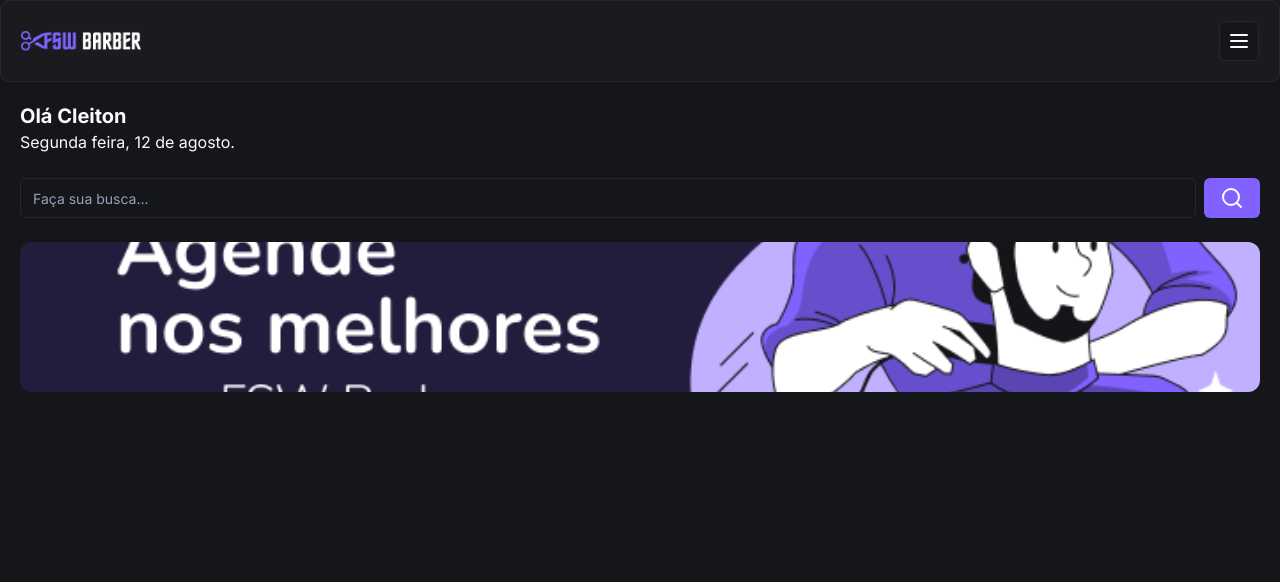
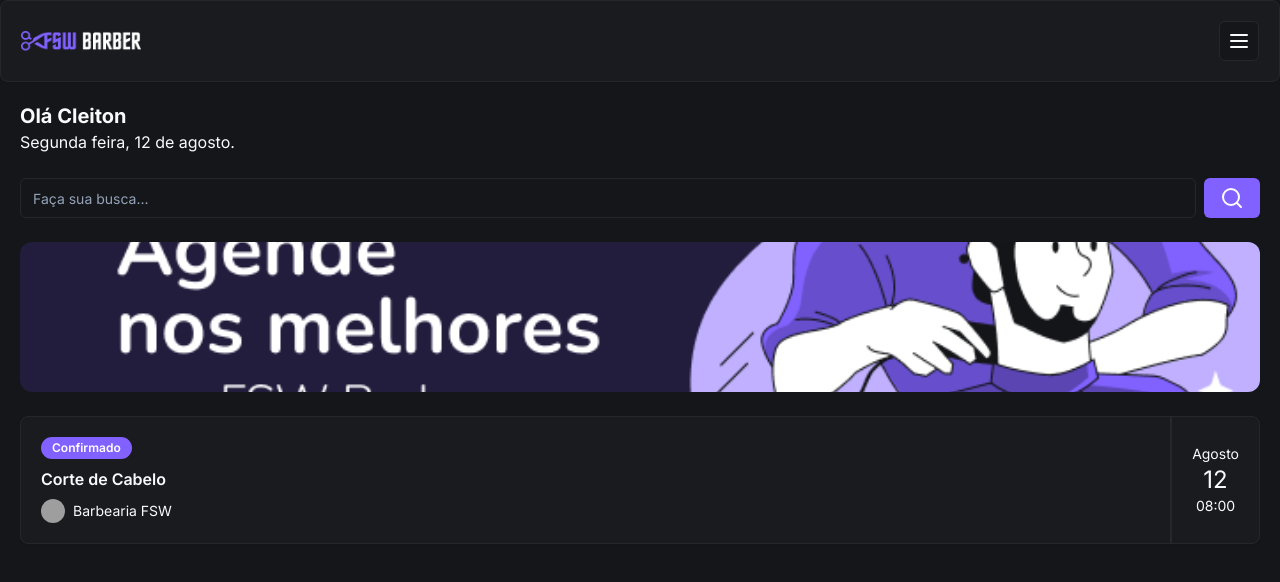
Before and after one commit to SzCleiton/FSW-barber, a Next.js app: page / in a window 1280 px wide. Shown: the top 582 px of the page. Built offline with nearby package versions, Linux system fonts and the light colour scheme; grey boxes are pictures that could not be loaded.

Commit message:
feat: add booking item

```diff
--- /dev/null
+++ b/app/_components/ui/avatar.tsx
@@ -0,0 +1,50 @@
+"use client"
+
+import * as React from "react"
+import * as AvatarPrimitive from "@radix-ui/react-avatar"
+
+import { cn } from "@/app/_lib/utils"
+
+const Avatar = React.forwardRef<
+  React.ElementRef<typeof AvatarPrimitive.Root>,
+  React.ComponentPropsWithoutRef<typeof AvatarPrimitive.Root>
+>(({ className, ...props }, ref) => (
+  <AvatarPrimitive.Root
+    ref={ref}
+    className={cn(
+      "relative flex h-10 w-10 shrink-0 overflow-hidden rounded-full",
+      className,
+    )}
+    {...props}
+  />
+))
+Avatar.displayName = AvatarPrimitive.Root.displayName
+
+const AvatarImage = React.forwardRef<
+  React.ElementRef<typeof AvatarPrimitive.Image>,
+  React.ComponentPropsWithoutRef<typeof AvatarPrimitive.Image>
+>(({ className, ...props }, ref) => (
+  <AvatarPrimitive.Image
+    ref={ref}
+    className={cn("aspect-square h-full w-full", className)}
+    {...props}
+  />
+))
+AvatarImage.displayName = AvatarPrimitive.Image.displayName
+
+const AvatarFallback = React.forwardRef<
+  React.ElementRef<typeof AvatarPrimitive.Fallback>,
+  React.ComponentPropsWithoutRef<typeof AvatarPrimitive.Fallback>
+>(({ className, ...props }, ref) => (
+  <AvatarPrimitive.Fallback
+    ref={ref}
+    className={cn(
+      "flex h-full w-full items-center justify-center rounded-full bg-muted",
+      className,
+    )}
+    {...props}
+  />
+))
+AvatarFallback.displayName = AvatarPrimitive.Fallback.displayName
+
+export { Avatar, AvatarImage, AvatarFallback }
--- /dev/null
+++ b/app/_components/ui/badge.tsx
@@ -0,0 +1,36 @@
+import * as React from "react"
+import { cva, type VariantProps } from "class-variance-authority"
+
+import { cn } from "@/app/_lib/utils"
+
+const badgeVariants = cva(
+  "inline-flex items-center rounded-full border px-2.5 py-0.5 text-xs font-semibold transition-colors focus:outline-none focus:ring-2 focus:ring-ring focus:ring-offset-2",
+  {
+    variants: {
+      variant: {
+        default:
+          "border-transparent bg-primary text-primary-foreground hover:bg-primary/80",
+        secondary:
+          "border-transparent bg-secondary text-secondary-foreground hover:bg-secondary/80",
+        destructive:
+          "border-transparent bg-destructive text-destructive-foreground hover:bg-destructive/80",
+        outline: "text-foreground",
+      },
+    },
+    defaultVariants: {
+      variant: "default",
+    },
+  },
+)
+
+export interface BadgeProps
+  extends React.HTMLAttributes<HTMLDivElement>,
+    VariantProps<typeof badgeVariants> {}
+
+function Badge({ className, variant, ...props }: BadgeProps) {
+  return (
+    <div className={cn(badgeVariants({ variant }), className)} {...props} />
+  )
+}
+
+export { Badge, badgeVariants }
--- a/app/page.tsx
+++ b/app/page.tsx
@@ -3,6 +3,9 @@
 import { SearchIcon } from "lucide-react"
 import { Button } from "./_components/ui/button"
 import Image from "next/image"
+import { Card, CardContent } from "./_components/ui/card"
+import { Badge } from "./_components/ui/badge"
+import { Avatar, AvatarImage } from "./_components/ui/avatar"
 
 export default function Home() {
   return (
@@ -27,6 +30,29 @@
             className="rounded-xl object-cover"
           />
         </div>
+
+        <Card className="mt-6">
+          <CardContent className="flex justify-between p-0">
+            {/*esquerda*/}
+            <div className="flex flex-col gap-2 py-5 pl-5">
+              <Badge className="w-fit">Confirmado</Badge>
+              <h3 className="font-semibold">Corte de Cabelo</h3>
+
+              <div className="flex items-center gap-2">
+                <Avatar className="h-6 w-6">
+                  <AvatarImage src="https://utfs.io/f/c97a2dc9-cf62-468b-a851-bfd2bdde775f-16p.png"></AvatarImage>
+                </Avatar>
+                <p className="text-sm">Barbearia FSW</p>
+              </div>
+            </div>
+            {/*direita*/}
+            <div className="flex flex-col items-center justify-center border-l-2 border-solid px-5">
+              <p className="text-sm">Agosto</p>
+              <p className="text-2xl">12</p>
+              <p className="text-sm">08:00</p>
+            </div>
+          </CardContent>
+        </Card>
       </div>
     </div>
   )
--- a/package.json
+++ b/package.json
@@ -14,6 +14,7 @@
   },
   "dependencies": {
     "@prisma/client": "^5.18.0",
+    "@radix-ui/react-avatar": "^1.1.0",
     "@radix-ui/react-slot": "^1.1.0",
     "class-variance-authority": "^0.7.0",
     "clsx": "^2.1.1",
```
Also changed, not shown: 1 other file (tests, documents, lock files or other folders).
